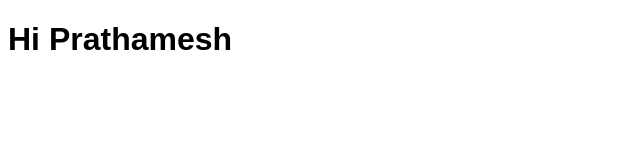
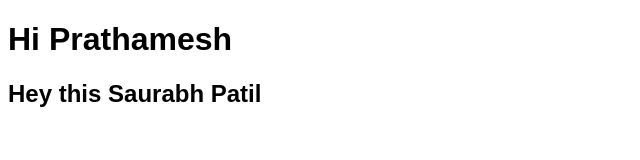
Before and after one commit to Tallya773/FrontEnd-RoadMap, a plain HTML site: page index.html in a window 1280 px wide. Shown: the whole page, without its empty margins (0-640 px from the left). Drawn offline with Linux system fonts and the light colour scheme.

Commit message:
saurabh related code

```diff
--- a/index.html
+++ b/index.html
@@ -72,5 +72,6 @@
   </ol>
   <p style="text-align: center;">All copyrights &copy; reserved</p> -->
   <h1>Hi Prathamesh</h1>
+  <h2>Hey this Saurabh Patil</h2>
   </body>
 </html>
```
